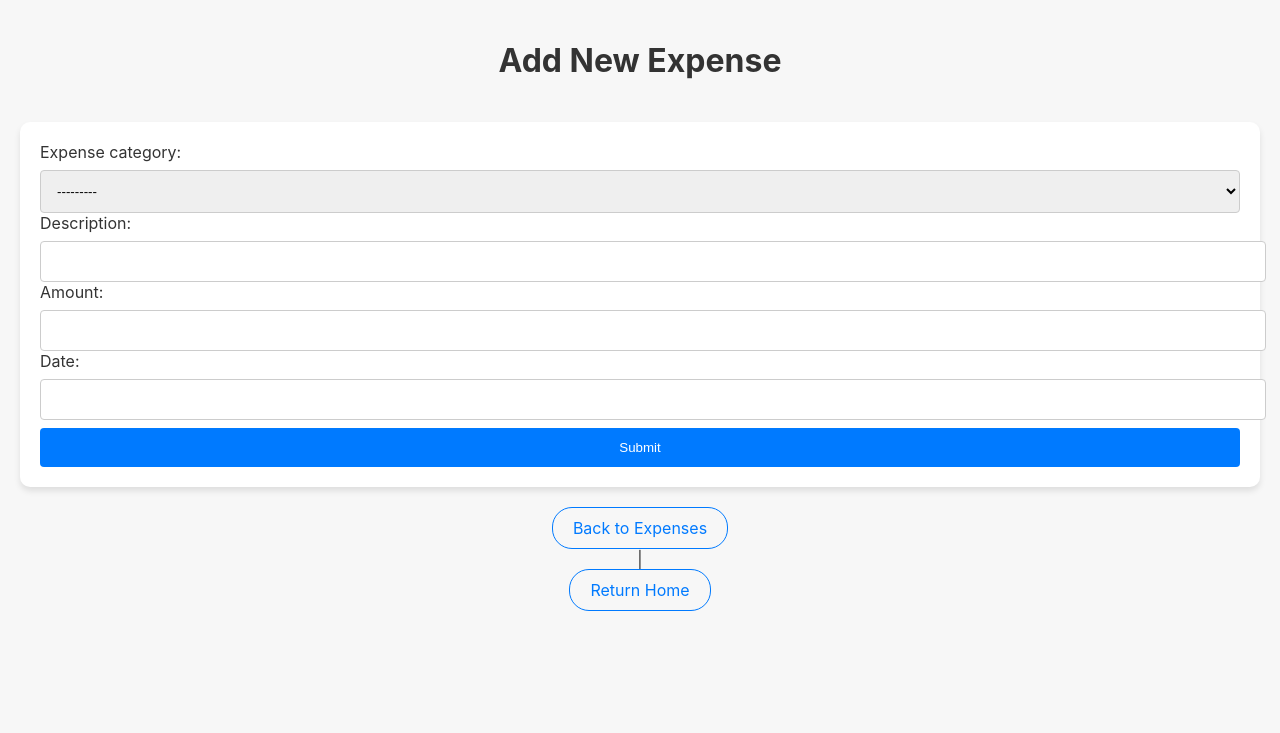
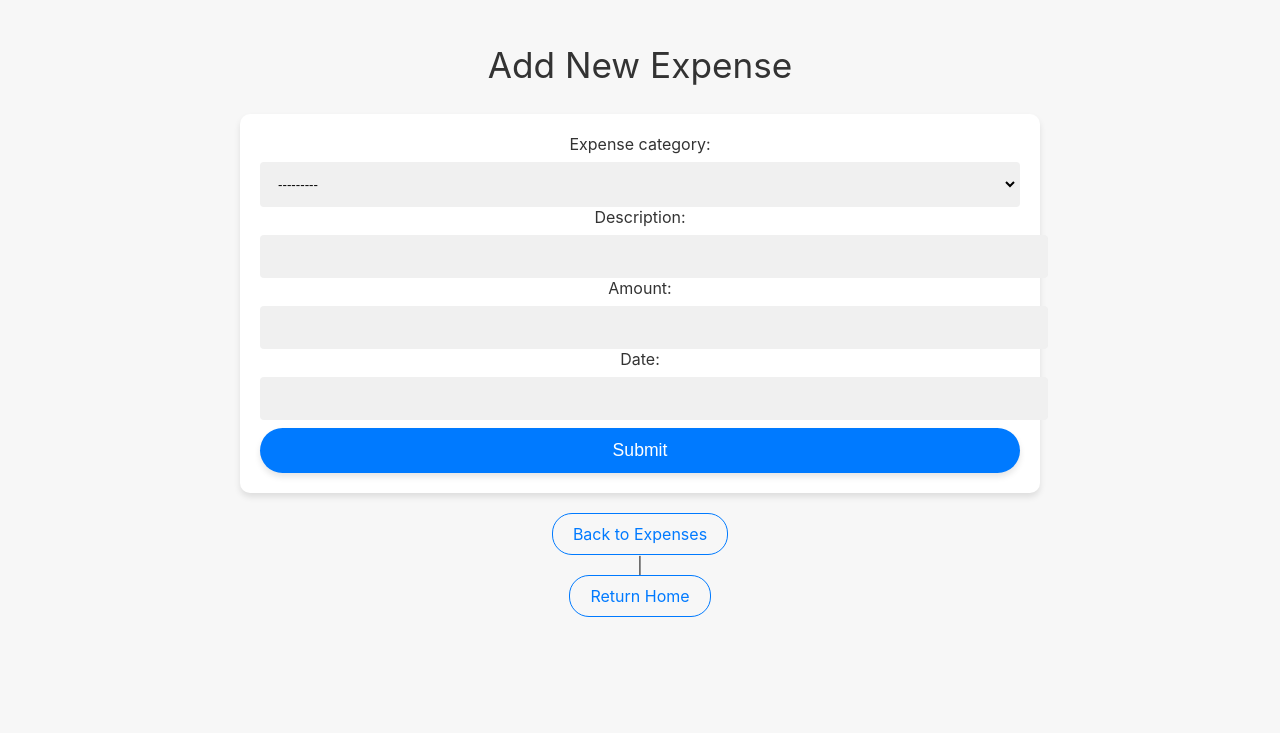
Before and after one commit to juliantormes/Budget-Tracker, a Django app: page /add/ in a window 1280 px wide. Shown: the top 733 px of the page. Run offline with Django 5.2, Linux system fonts and the light colour scheme; data comes from the database, SQL or seed files in the repository.

Commit message:
Updated CSS

```diff
--- a/budget_tracker/tracker/static/tracker/css/style.css
+++ b/budget_tracker/tracker/static/tracker/css/style.css
@@ -101,3 +101,79 @@ button[type="submit"]:hover {
         width: calc(100% - 40px);
     }
 }
+/* New styles added below */
+
+/* Typography improvements for a cleaner look */
+h1, h2, h3, p, .summary-item, .navigation-links a {
+    font-weight: normal;
+    color: #333;
+}
+
+h1 {
+    font-size: 2.2rem;
+    margin-bottom: 0.5rem;
+}
+
+h2 {
+    font-size: 1.8rem;
+    color: #007aff; /* Adding a touch of color to headings */
+}
+
+/* Improving the visual spacing and alignment */
+.container, .financial-summary, .navigation-links, form {
+    max-width: 800px; /* Restricting the maximum width for better readability */
+    text-align: center; /* Centering text for a cleaner look */
+}
+
+/* Enhancing form elements for a more modern appearance */
+input[type="text"], input[type="date"], input[type="number"], select {
+    background-color: #f0f0f0; /* Light background for input fields */
+    border: 2px solid transparent; /* Hide border by default */
+    outline: none; /* Remove focus outline */
+    transition: border-color 0.3s, background-color 0.3s; /* Smooth transition for interaction */
+}
+
+input[type="text"]:focus, input[type="date"]:focus, input[type="number"]:focus, select:focus {
+    border-color: #007aff; /* Highlight border on focus */
+    background-color: #fff; /* White background on focus for contrast */
+}
+
+button[type="submit"] {
+    font-size: 1.1rem;
+    padding: 12px 24px;
+    border-radius: 30px; /* More pronounced rounded corners for buttons */
+    box-shadow: 0 4px 6px rgba(0,0,0,0.1); /* Subtle shadow for depth */
+}
+
+/* Enhancing alerts for better visibility */
+.alert, .error, .success {
+    box-shadow: 0 4px 6px rgba(0,0,0,0.1); /* Consistent with button shadows */
+    width: calc(100% - 40px); /* Ensure it doesn't extend full container width */
+    max-width: 600px; /* Maximum width for better appearance */
+    margin: 20px auto; /* Center horizontally */
+}
+
+/* Subtle hover effect for navigation links for a polished interaction */
+.navigation-links a {
+    box-shadow: 0 2px 4px rgba(0,0,0,0.05); /* Initial subtle shadow */
+}
+
+.navigation-links a:hover {
+    transform: translateY(-2px); /* Lift effect on hover */
+    box-shadow: 0 5px 15px rgba(0,0,0,0.1); /* Increased shadow for depth */
+}
+
+/* Responsive tweaks for smaller screens */
+@media (max-width: 768px) {
+    h1 {
+        font-size: 2rem; /* Slightly smaller headings on small devices */
+    }
+
+    h2 {
+        font-size: 1.6rem;
+    }
+
+    .main-content, .container, .financial-summary, .navigation-links, form {
+        padding: 15px; /* Adjust padding for smaller screens */
+    }
+}
```
Also changed, not shown: budget_tracker/tracker/templates/tracker/home.html (+8 -8 lines).
